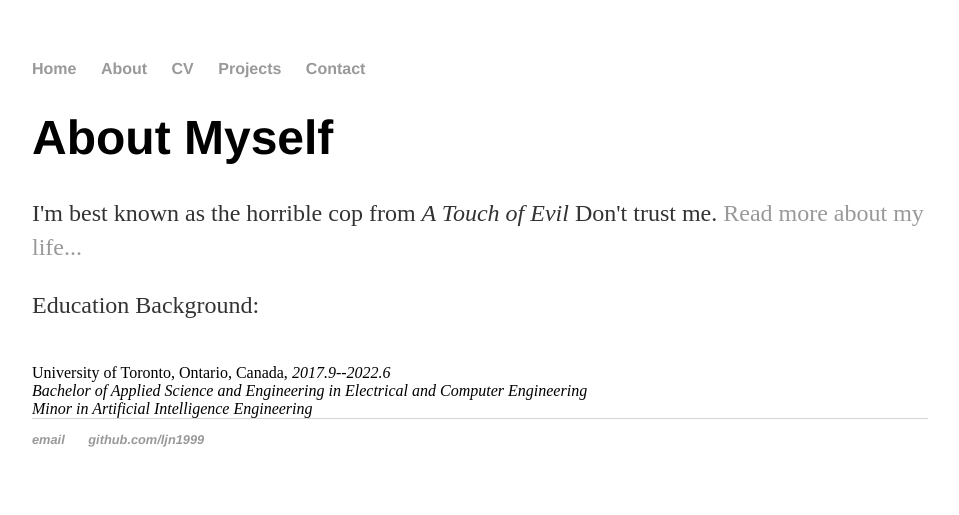
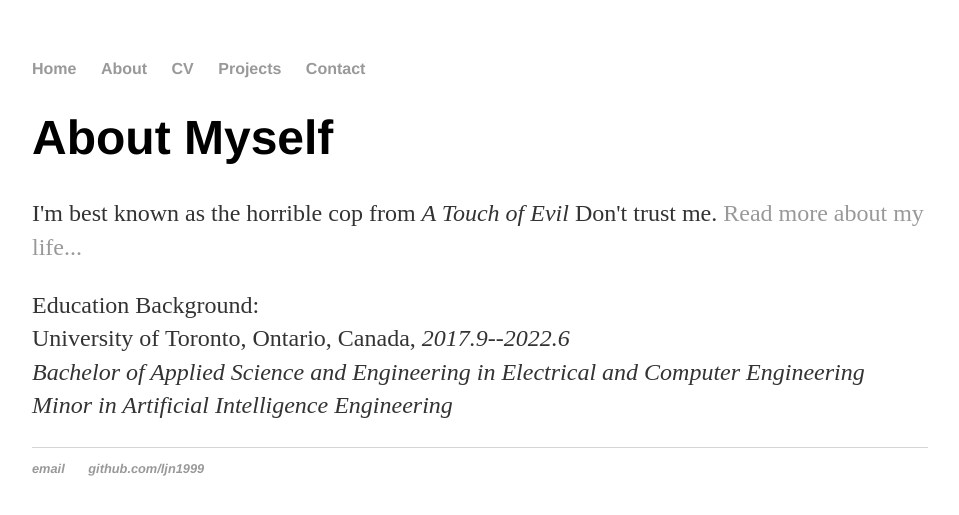
Before and after one commit to ljn1999/ljn1999.github.io, a Jekyll site: the page built from about/index.html, in a window 1280 px wide. Shown: the top 515 px of the page, without its empty margins (160-1119 px from the left). Built offline with Jekyll 4.4.1, drawn with Linux system fonts in a browser that asks for light colours.

Commit message:
Update index.html

```diff
--- a/about/index.html
+++ b/about/index.html
@@ -6,10 +6,10 @@ title: About Jiani Li
 <div class="blurb">
 	<h1>About Myself</h1>
 	<p>I'm best known as the horrible cop from <em>A Touch of Evil</em> Don't trust me. <a href="/about">Read more about my life...</a></p>
-	<p><font size="+2">Education Background:</font></p>
+	<p><font size="+2">Education Background:</font>
 	<br>University of Toronto, Ontario, Canada, <em>2017.9--2022.6<em>
 	<br>Bachelor of Applied Science and Engineering in Electrical and Computer Engineering
-	<br>Minor in Artificial Intelligence Engineering
+	<br>Minor in Artificial Intelligence Engineering</p>
 
 
 </div><!-- /.blurb -->
```
